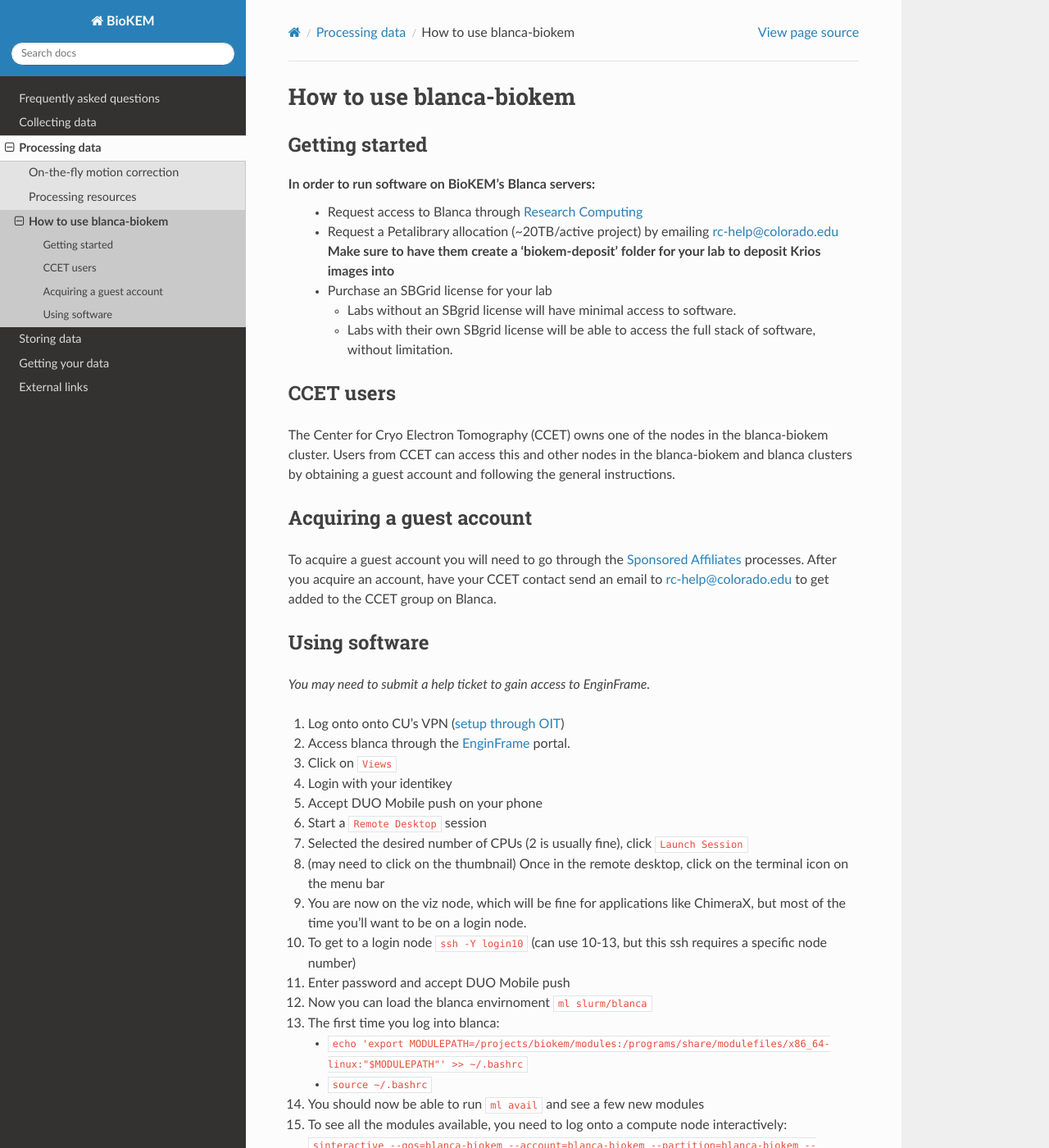
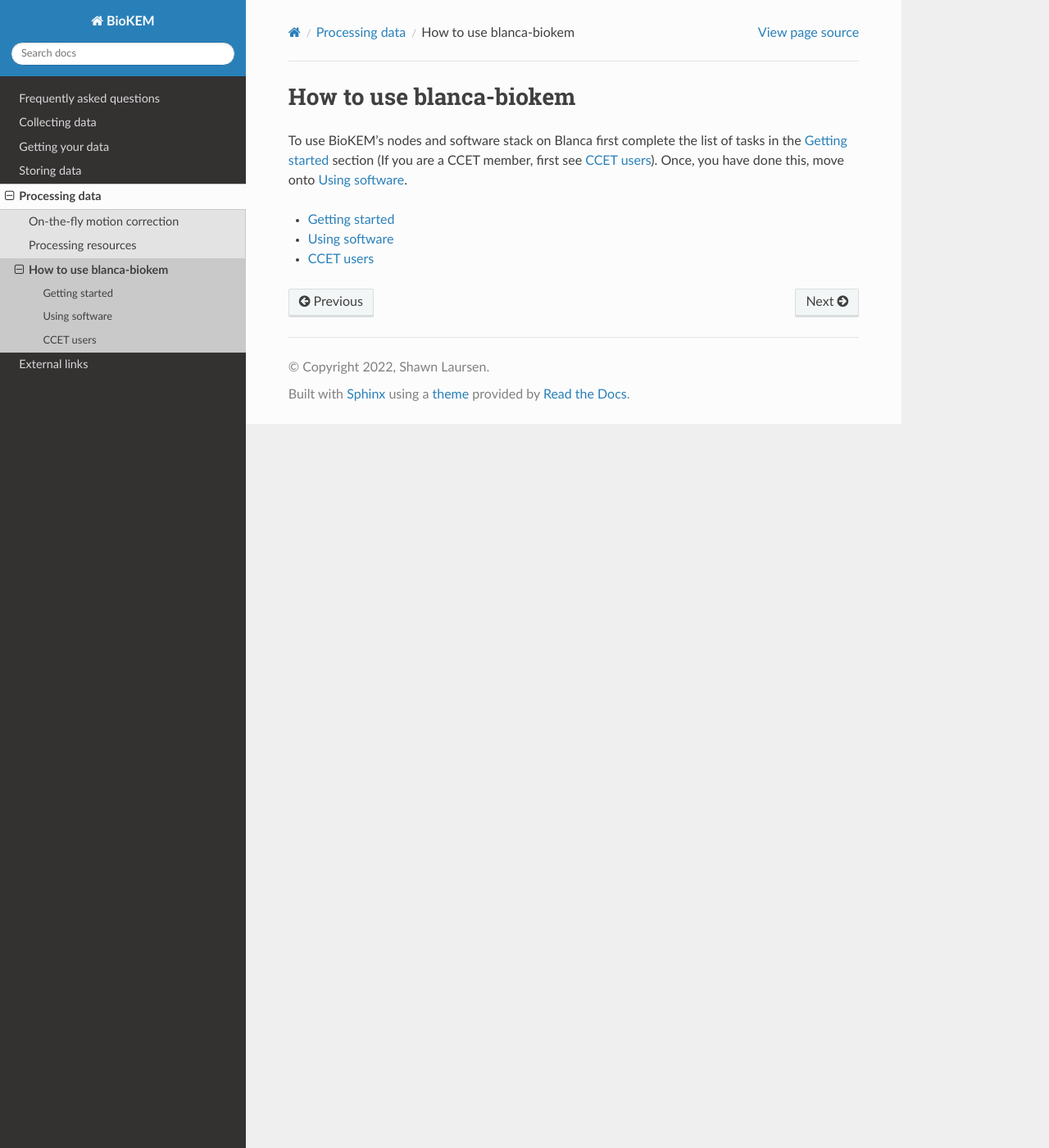
Before and after one commit to CU-BioKEM/user-guide, a Sphinx documentation site: the page built from docs/source/processing/how_to.rst, in a window 1280 px wide and 1400 px high. Shown: the whole window at 82% size. Built offline with Sphinx 7.4.7 and the Read the Docs theme 2.0.0, drawn with Linux system fonts in a browser that asks for light colours; some of the changed text lies outside the part shown.

Commit message:
move the gettting started section around

```diff
--- a/docs/source/conf.py
+++ b/docs/source/conf.py
@@ -18,7 +18,7 @@
 # -- Project information -----------------------------------------------------
 
 project = 'BioKEM'
-copyright = '2021, Shawn Laursen'
+copyright = '2022, Shawn Laursen'
 author = 'Shawn Laursen'
 
 # The full version, including alpha/beta/rc tags
--- a/docs/source/index.rst
+++ b/docs/source/index.rst
@@ -19,9 +19,9 @@
 
    faqs
    collecting
+   getting
+   storing
    processing
-   storing
-   getting
    external_links
 
 For addition technical help please contact Chuck Moe (charles.moe@colorado.edu). For
--- a/docs/source/processing.rst
+++ b/docs/source/processing.rst
@@ -4,7 +4,7 @@
 The BioKEM computing environment consists of three main parts: Petalibrary,
 Blanca, and SBGrid. In order to use the cluster, you will need to gain access to
 all three of these resources (see :doc:`processing/how_to`). In brief, you will
-host your dataset on Petalibrary, process it on nodes within the Blanca
+host your dataset on Petalibrary and process it on nodes within the Blanca
 computing cluster using software managed through SBGrid.
 
 .. image:: images/schematic.png
--- a/docs/source/processing/how_to.rst
+++ b/docs/source/processing/how_to.rst
@@ -1,52 +1,11 @@
 How to use blanca-biokem
 ========================
 
-Getting started
----------------
-In order to run software on BioKEM's Blanca servers:
-   - Request access to Blanca through `Research Computing <https://rcamp.rc.colorado.edu/accounts/account-request/create/organization>`_
-   - Request a Petalibrary allocation (~20TB/active project) by emailing rc-help@colorado.edu **Make sure to have them create a 'biokem-deposit' folder for your lab to deposit Krios images into**
-   - Purchase an SBGrid license for your lab
+To use BioKEM's nodes and software stack on Blanca first complete the list of tasks in the :doc:`getting_started` section (If you are a CCET member, first see :doc:`ccet_users`). Once, you have done this, move onto :doc:`using_software`.
 
-     - Labs without an SBgrid license will have minimal access to software.
-     - Labs with their own SBgrid license will be able to access the full stack of software, without limitation.
+.. toctree::
+   :maxdepth: 2
 
-
-CCET users
-----------
-
-The Center for Cryo Electron Tomography (CCET) owns one of the nodes in the blanca-biokem cluster. Users from CCET can access this and other nodes in the blanca-biokem
-and blanca clusters by obtaining a guest account and following the general instructions.
-
-Acquiring a guest account
--------------------------
-
-To acquire a guest account you will need to go through the `Sponsored Affiliates <https://oit.colorado.edu/accounts/sponsored-affiliates>`_ processes.
-After you acquire an account, have your CCET contact send an email to rc-help@colorado.edu to get added to the CCET group on Blanca.
-
-Using software
---------------
-
-*You may need to submit a help ticket to gain access to EnginFrame.*
-
-#. Log onto onto CU's VPN (`setup through OIT <https://oit.colorado.edu/vpn-virtual-private-network>`_)
-#. Access blanca through the `EnginFrame <https://viz.rc.colorado.edu/enginframe/demo/index.html>`_ portal.
-#. Click on ``Views``
-#. Login with your identikey
-#. Accept DUO Mobile push on your phone
-#. Start a ``Remote Desktop`` session
-#. Selected the desired number of CPUs (2 is usually fine), click ``Launch Session``
-#. (may need to click on the thumbnail) Once in the remote desktop, click on the terminal icon on the menu bar
-#. You are now on the viz node, which will be fine for applications like ChimeraX, but most of the time you'll want to be on a login node.
-#. To get to a login node ``ssh -Y login10`` (can use 10-13, but this ssh requires a specific node number)
-#. Enter password and accept DUO Mobile push
-#. Now you can load the blanca envirnoment ``ml slurm/blanca``
-#. The first time you log into blanca:
-
-   - ``echo 'export MODULEPATH=/projects/biokem/modules:/programs/share/modulefiles/x86_64-linux:"$MODULEPATH"' >> ~/.bashrc``
-   - ``source ~/.bashrc``
-
-#. You should now be able to run ``ml avail`` and see a few new modules
-#. To see all the modules available, you need to log onto a compute node interactively: ``sinteractive --qos=blanca-biokem --account=blanca-biokem --partition=blanca-biokem --ntasks=1``
-#. From here you can troubleshoot software (you may need to request more resources)
-#. To actually run software submit an sbatch job (RELION and CryoSPARC have GUIs that allow you to do this interactively)
+   getting_started
+   using_software
+   ccet_users
```
Also changed, not shown: docs/source/getting.rst (+4 -4 lines), docs/source/processing/ccet_users.rst (added, +8 -0 lines), docs/source/processing/getting_started.rst (added, +19 -0 lines), docs/source/processing/using_software.rst (added, +26 -0 lines).
